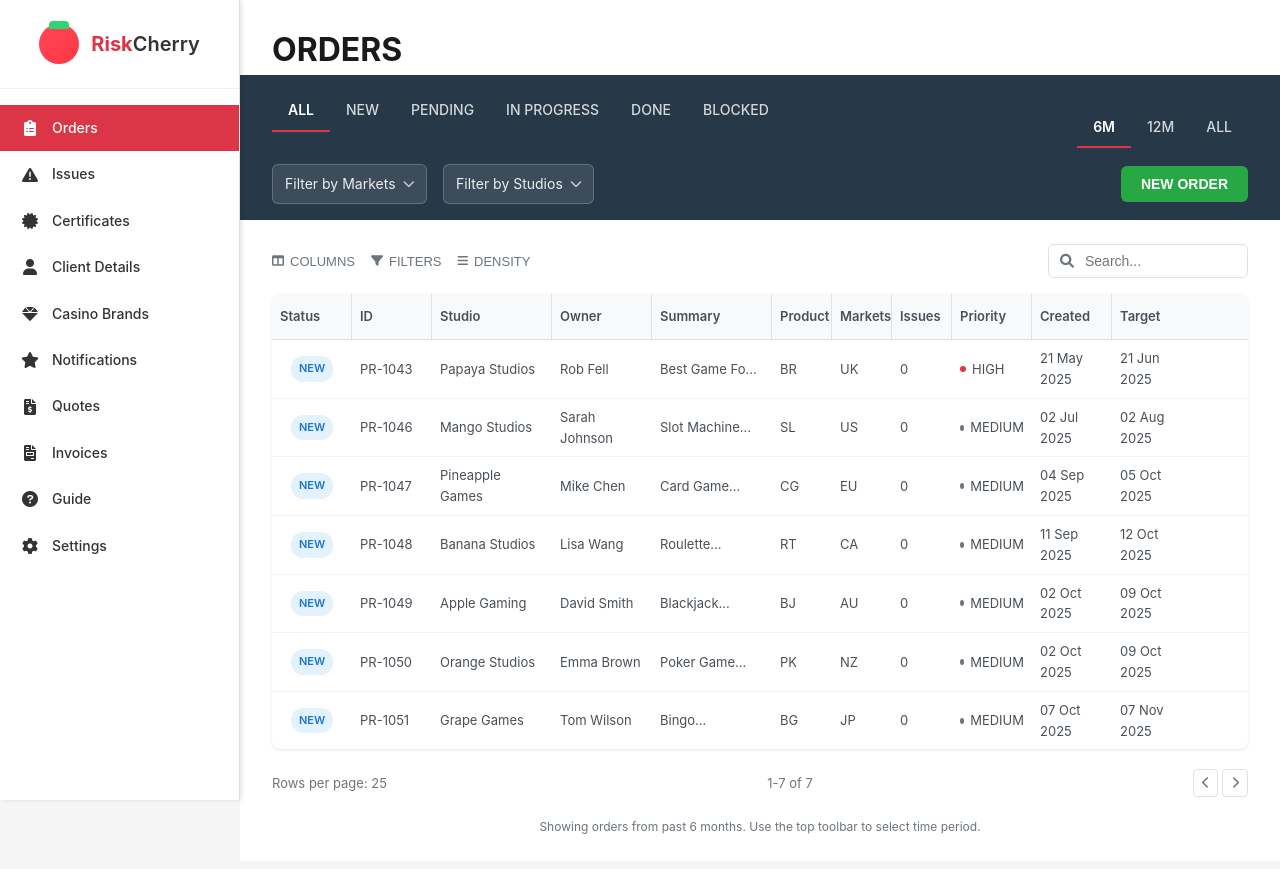
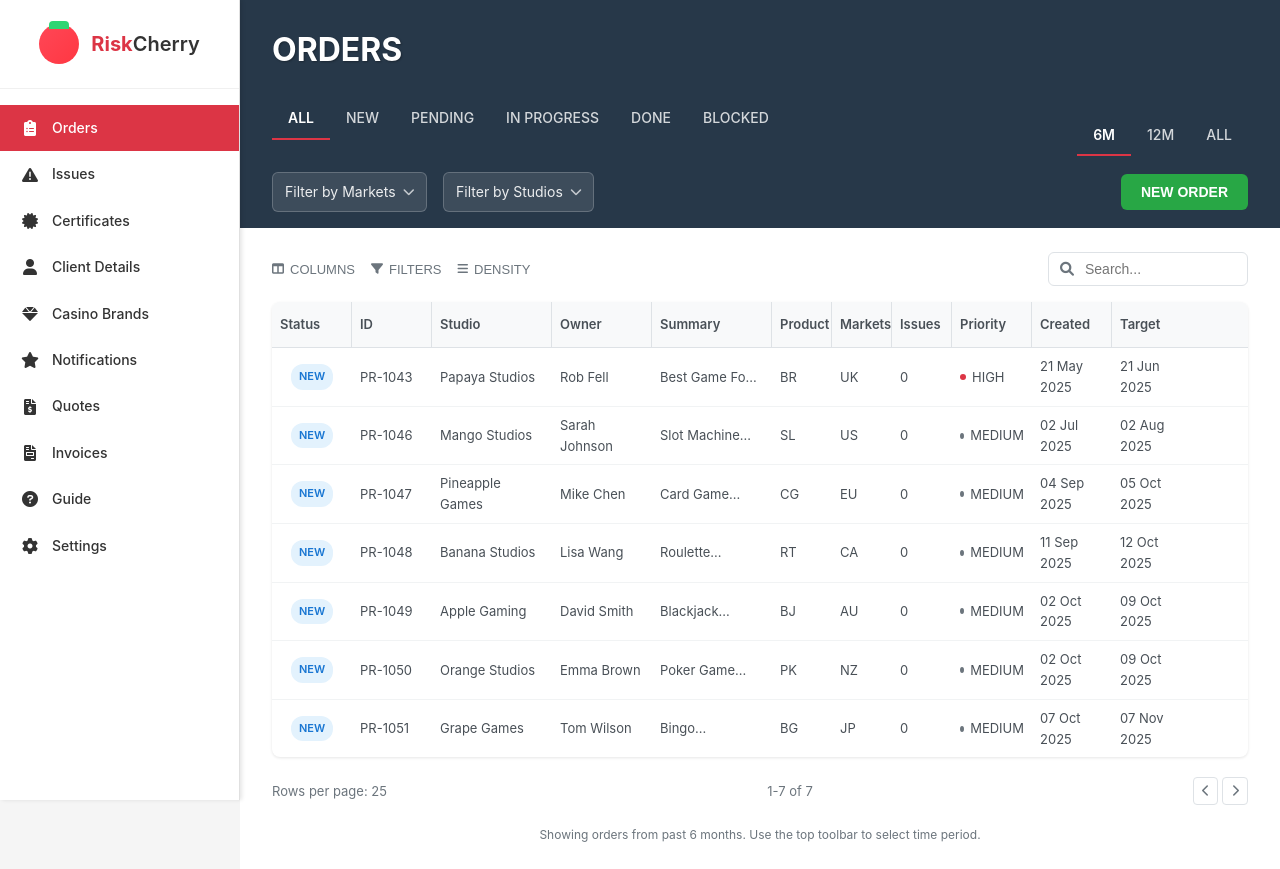
Before and after one commit to robf574/promo-portal, a plain HTML site: page index.html in a window 1280 px wide. Drawn offline with Linux system fonts and the light colour scheme.

Commit message:
Move ORDERS header into dark blue section as white text

```diff
--- a/index.html
+++ b/index.html
@@ -4,7 +4,7 @@
     <meta charset="UTF-8">
     <meta name="viewport" content="width=device-width, initial-scale=1.0">
     <title>RiskCherry Client Portal</title>
-    <link rel="stylesheet" href="style.css?v=16">
+    <link rel="stylesheet" href="style.css?v=17">
     <link href="https://cdnjs.cloudflare.com/ajax/libs/font-awesome/6.0.0/css/all.min.css" rel="stylesheet">
 </head>
 <body>
@@ -66,12 +66,9 @@
 
         <!-- Main Content -->
         <main class="main-content">
-            <div class="page-title">
-                <h1>ORDERS</h1>
-            </div>
-
             <!-- Dark Blue Header Bar -->
             <div class="content-header">
+                <h1 class="orders-title">ORDERS</h1>
                 <!-- Status Tabs -->
                 <div class="status-tabs">
                     <div class="tab active">ALL</div>
--- a/style.css
+++ b/style.css
@@ -140,27 +140,23 @@ body {
 }
 
 /* Page Title */
-.page-title {
-    padding: 24px 32px 0 32px;
-    background-color: white;
-}
-
-.page-title h1 {
-    font-size: 32px;
-    font-weight: 700;
-    color: #1a1a1a;
-    margin: 0;
-}
-
 /* Dark Blue Header Bar */
 .content-header {
     background-color: #273849;
     color: white;
-    padding: 16px 32px;
+    padding: 24px 32px 16px 32px;
     margin-bottom: 0;
     display: flex;
     flex-direction: column;
     gap: 16px;
+}
+
+.orders-title {
+    font-size: 32px;
+    font-weight: 700;
+    color: white;
+    margin: 0 0 8px 0;
+    text-shadow: 1px 1px 2px rgba(0,0,0,0.3);
 }
 
 /* Status Tabs - positioned in header */
```
